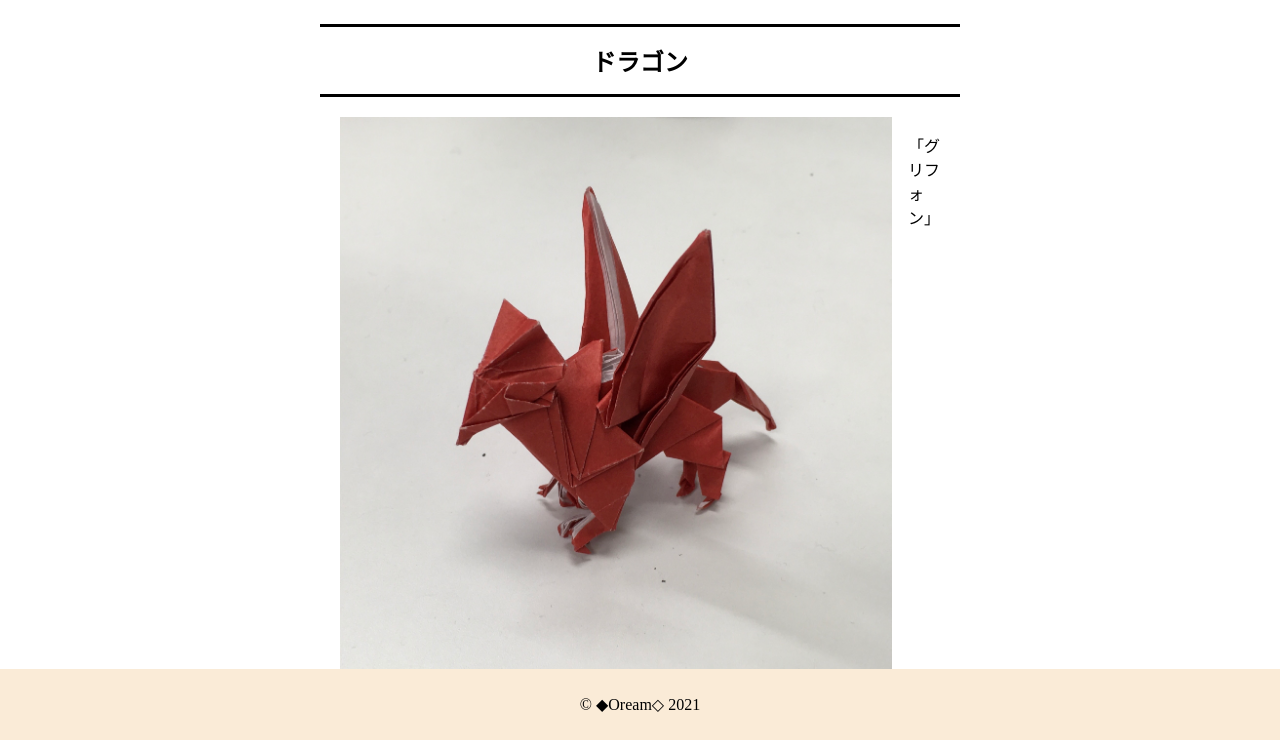
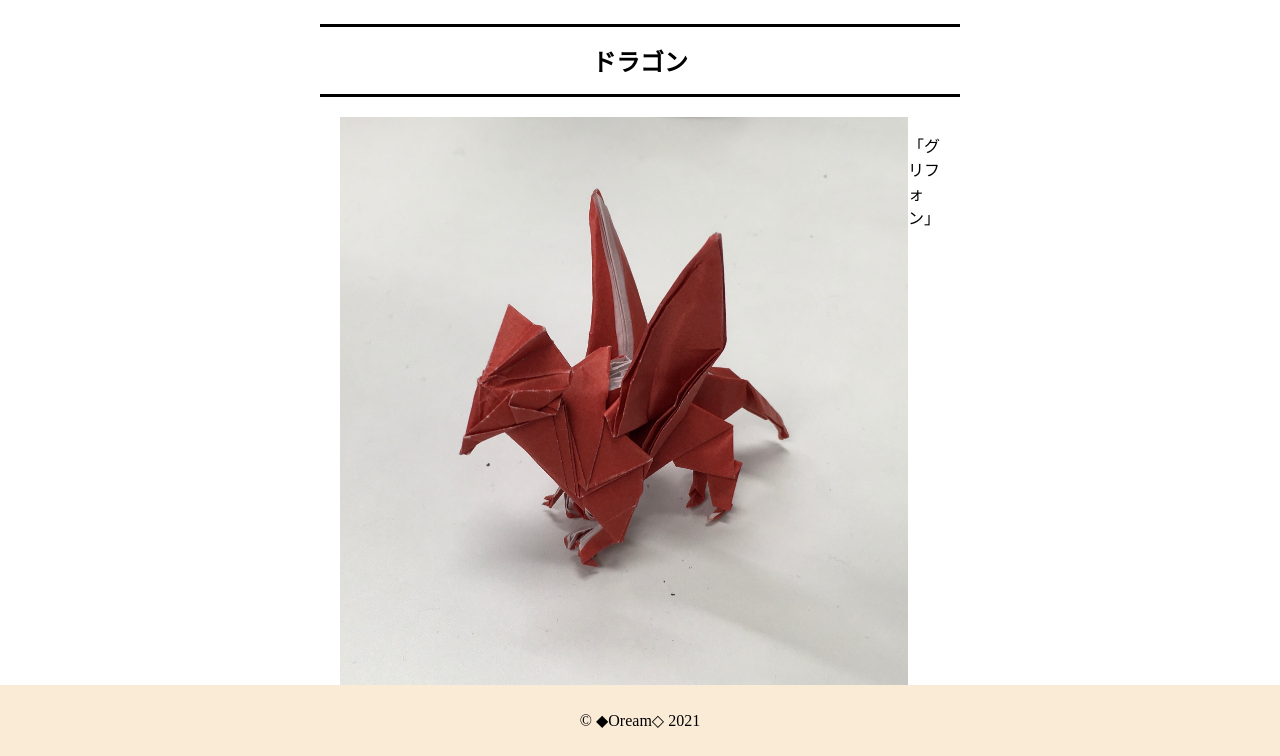
Before and after one commit to Oream/Dragons, a plain HTML site: page index.html in a window 1280 px wide. Shown: the part 427-1183 px from the top of the page. Drawn offline with Linux system fonts and the light colour scheme.

Commit message:
Update style.css

```diff
--- a/style.css
+++ b/style.css
@@ -253,7 +253,4 @@ footer {
         flex-wrap: nowrap;
         justify-content: space-between;
     }
-    .item+.item{
-        margin-left: 1.0em;
-    }
 }
```
